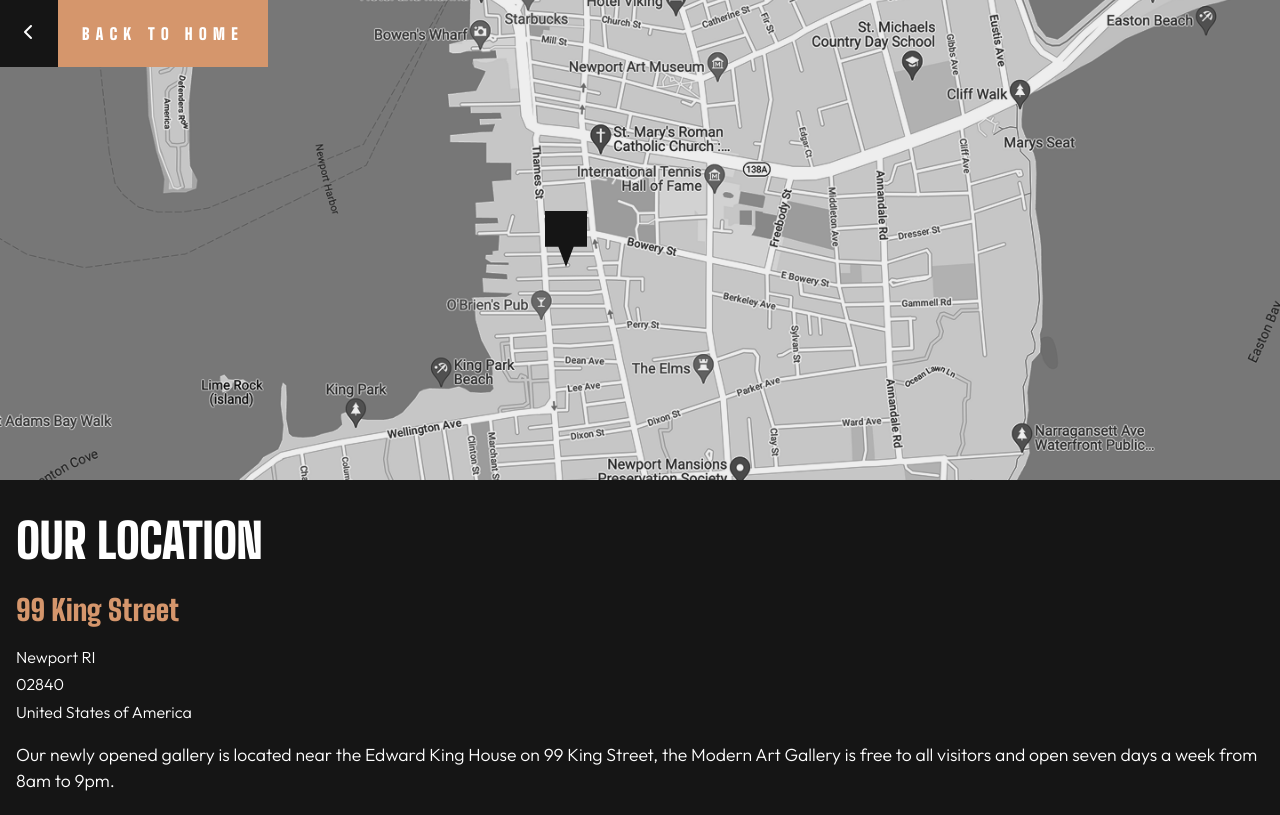
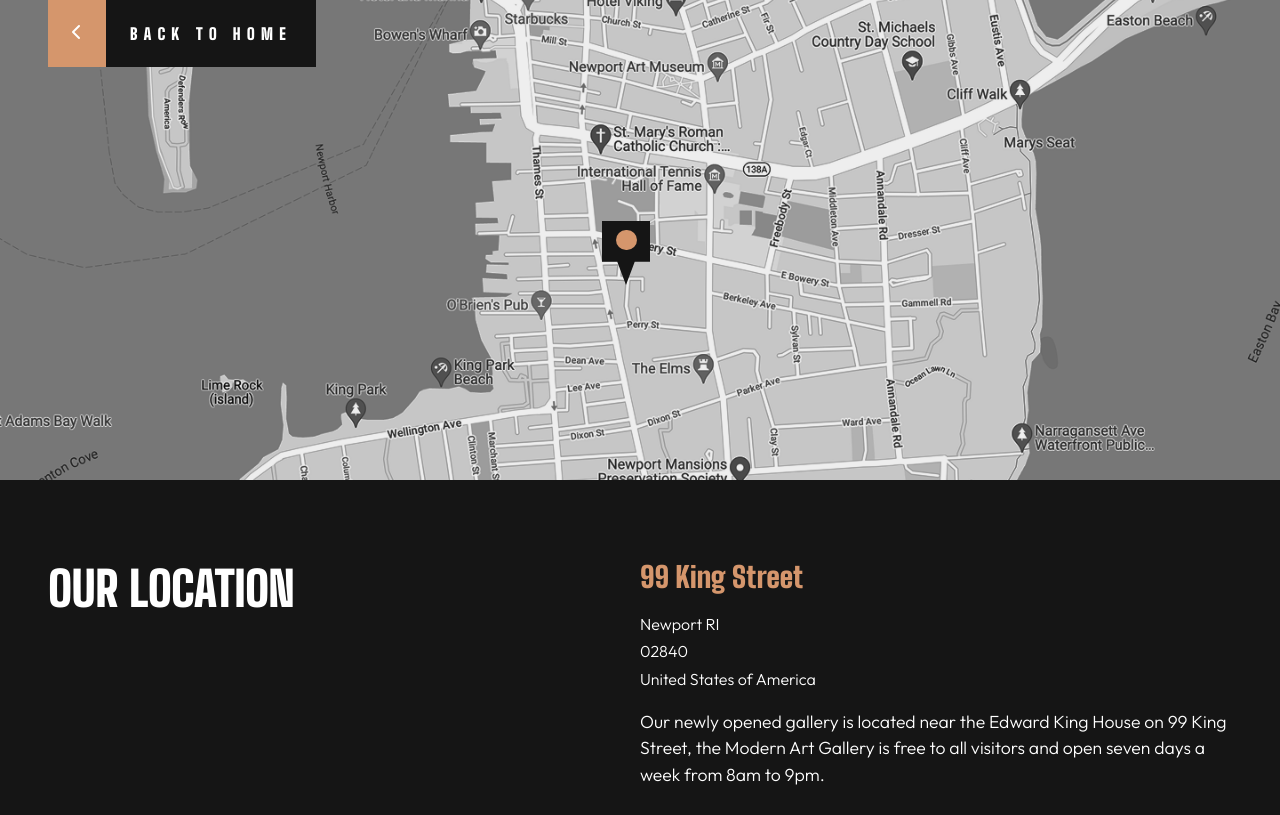
Before and after one commit to JesusLaso/modern_art_gallery, a website built with Vite: page location.html in a window 1280 px wide. Shown: the top 815 px of the page. Built offline with nearby package versions, Linux system fonts and the light colour scheme.

Commit message:
Añadida la version tablet y desktop de location.html

```diff
--- a/location.html
+++ b/location.html
@@ -15,7 +15,9 @@
                   <i class="fa-solid fa-chevron-left hero__link-i location__link-i"></i>
                   <p class="hero__link-p location__link-p">BACK TO HOME</p>
                 </a>
-                <img src="./src/assets/images/location_icon.svg" alt="Icono que marca la localizacion de la galeria" class="location__icon">
+                <div class="location__container-icon">
+                  <img src="./src/assets/images/location_icon.svg" alt="Icono que marca la localizacion de la galeria" class="location__icon">
+                </div>
             </section>
             <section class="location__text">
                 <h2 class="location__title">OUR LOCATION</h2>
--- a/src/styles/main.scss
+++ b/src/styles/main.scss
@@ -145,6 +145,81 @@
     color: #ffffff;
     font-size: 1.5em;
 }
+
+/*Estilos para 'location.html'*/
+
+.location__map{
+    position: relative;
+    height: 60vh;
+}
+.location__map-image{
+    height: 100%;
+    object-fit: cover;
+    object-position: center;
+}
+.location__link{
+    position: absolute;
+    top: 0;
+}
+.location__link-p{
+    letter-spacing: .4em;
+}
+.location__text{
+    background-color: #151515;
+    padding: 2em 1em;
+}
+.location__container-icon{
+    position: absolute;
+    left: 43%;
+    top: 46%;
+    width: 3em;
+    z-index: 1;
+}
+.location__container-icon::after{
+    content: "";
+    position: absolute;
+    top: 13%;
+    left: 29.5%;
+    width: 1.3em;
+    height: 1.3em;
+    background-color: #D5966C;
+    border-radius: 50%;
+    z-index: 2;
+}
+.location__title{
+    font-family: 'Big Shoulders Display';
+    color: #ffffff;
+    font-size: 3em;
+    padding-bottom: .5em;
+}
+.address__title{
+    font-family: 'Big Shoulders Display';
+    color: #D5966C;
+    font-size: 1.8em;
+    padding-bottom: .6em;
+}
+.address__info{
+    color: #ffffff;
+    line-height: 1.7em;
+    padding-bottom: 1em;
+}
+.address__text{
+    color: #ffffff;
+    line-height: 1.5em;
+    font-size: 1.1em;
+    padding-bottom: 1em;
+}
+.location__footer{
+    background-color: #D5966C;
+    &>*{
+        color: #151515;
+    }
+    .social__icon-location{
+        color: #151515;
+    }
+}
+
+
 @media (min-width: 760px) {
     .hero{
         display: flex;
@@ -200,7 +275,32 @@
     .footer__info{
         width: 40%;
     }
+
+    /*Estilos para 'location.html'*/
+
+    .location__link{
+        left: 3em;
+    }
+
+    .location__container-icon{
+        left: 47%;
+    }
+    .location__text{
+        display: flex;
+        justify-content: space-between;
+        padding: 5em 3em;
+    }
+    .location__title{
+        width: 30%;
+    }
+    .address{
+        width: 50%;
+    }
+    .location__footer{
+        padding-bottom: 1em;
+    }
   }
+
 @media(min-width: 1440px){
     .hero{
         background: linear-gradient(to right, #151515 30%, transparent 30%, transparent 70%, #ffffff 70%),
@@ -262,79 +362,34 @@
         padding-left: 11em;
         padding-right: 11em;
     }
+
+        /*Estilos para 'location.html'*/
+
+    .location__text{
+        justify-content: space-around;
+        height: 30vh;
+    }
+    .location__title{
+        width: 10%;
+        font-size: 3.5em;
+    }
+    .address{
+        width: 40%;
+    }
+    .address__title{
+        font-size: 2.5em
+    }
+    .address__info{
+        font-size: 1.4em
+    }
+    .address__text{
+        font-size: 1.4em;
+    }
 }
+
+
+
 
 @media(min-width: 1700px){
 
 }
-.location__map{
-    position: relative;
-    height: 60vh;
-}
-.location__map-image{
-    height: 100%;
-    object-fit: cover;
-    object-position: center;
-}
-.location__link{
-    position: absolute;
-    top: 0;
-}
-.location__link-p{
-    letter-spacing: .4em;
-}
-.location__text{
-    background-color: #151515;
-    padding: 2em 1em;
-}
-.location__icon{
-    position: absolute;
-    left: 42%;
-    top: 44%;
-    width: 3.5em;
-    height: 3.5em;
-    z-index: 1;
-}
-.location__icon::after{
-    content: "";
-    position: absolute;
-    bottom: 20px;
-    left: 50%;
-    width: 20em;
-    height: 20em;
-    background-color: #6cd591;
-    border-radius: 50%;
-    z-index: 2000;
-}
-.location__title{
-    font-family: 'Big Shoulders Display';
-    color: #ffffff;
-    font-size: 3em;
-    padding-bottom: .5em;
-}
-.address__title{
-    font-family: 'Big Shoulders Display';
-    color: #D5966C;
-    font-size: 1.8em;
-    padding-bottom: .6em;
-}
-.address__info{
-    color: #ffffff;
-    line-height: 1.7em;
-    padding-bottom: 1em;
-}
-.address__text{
-    color: #ffffff;
-    line-height: 1.5em;
-    font-size: 1.1em;
-    padding-bottom: 1em;
-}
-.location__footer{
-    background-color: #D5966C;
-    &>*{
-        color: #151515;
-    }
-    .social__icon-location{
-        color: #151515;
-    }
-}
```
